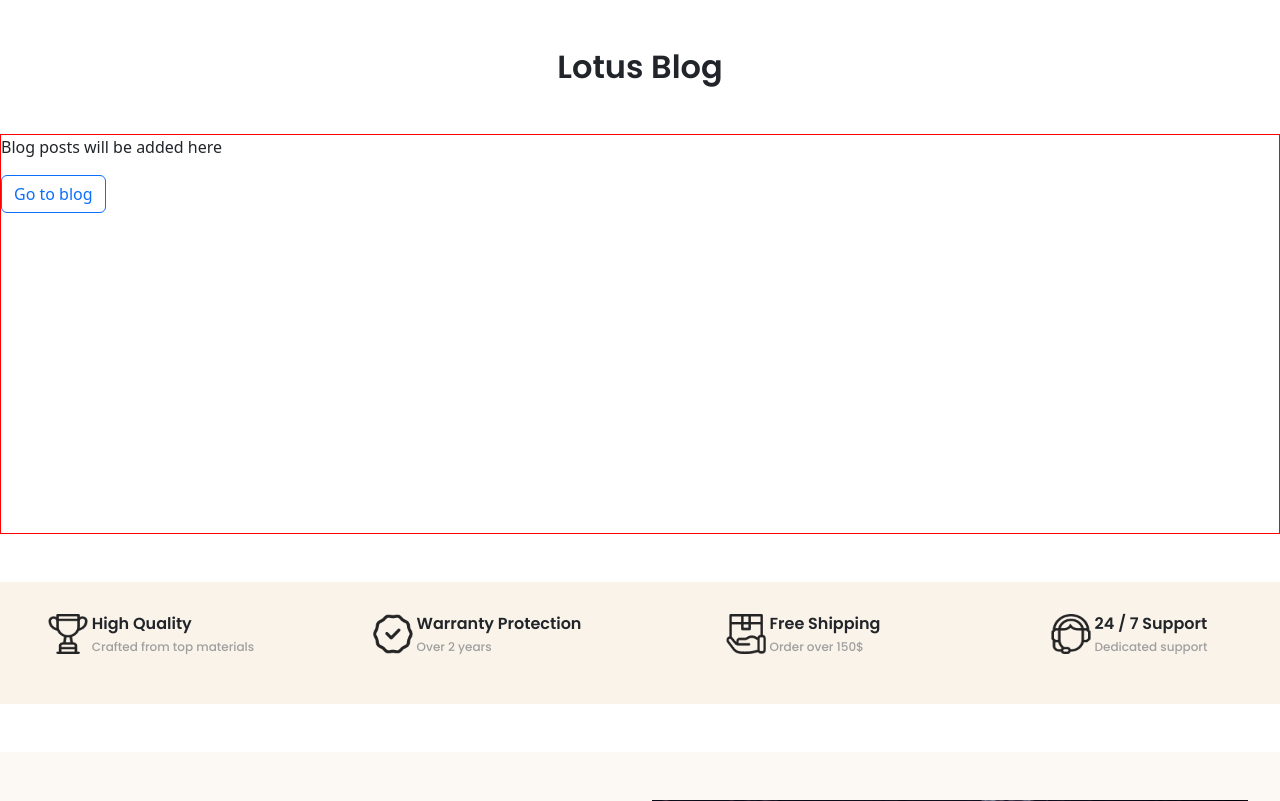
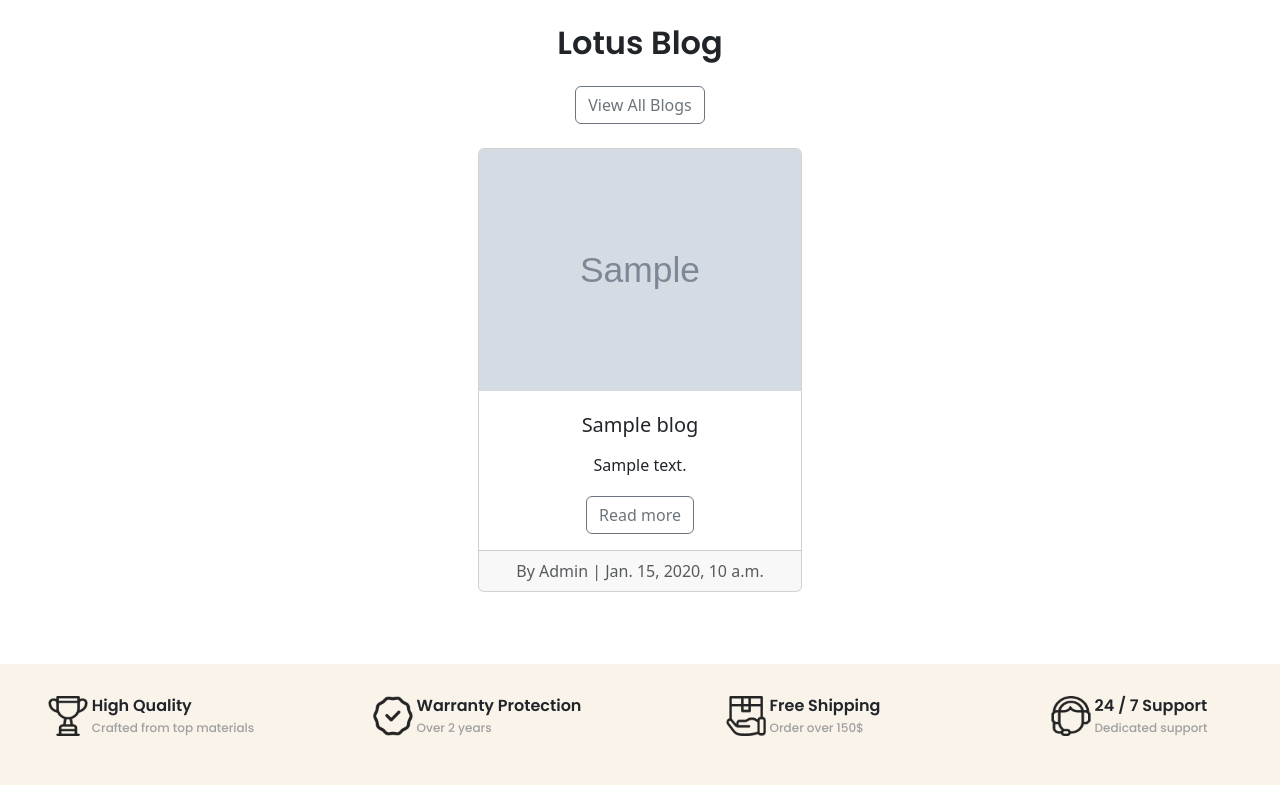
Before and after one commit to mervecoskunn/lotus-project, a Django app: template lotus/lotus/templates/lotus/home.html in a window 1280 px wide. Shown: the part 725-1526 px from the top of the page. Run offline with Django 5.2, Linux system fonts and the light colour scheme; the template is opened without the code that fills it: most values are stand-ins (such as "Sample title", 1, 10 or a date in 2020); grey boxes marked "Sample" are stand-in pictures.

Commit message:
latest-posts.html

```diff
--- a/lotus/lotus/static/lotus/css/home.css
+++ b/lotus/lotus/static/lotus/css/home.css
@@ -79,35 +79,28 @@
   }
 }
 
-/* Slider  */
-.cards-wrapper {
-  display: flex;
-  justify-content: center;
+/* Latest blogs styling */
+.blog-container {
+  max-width: 450px !important;
 }
-.card img {
-  max-width: 100%;
-  max-height: 100%;
+
+.blog-container h5 {
+  overflow: hidden;
+  display: -webkit-box;
+  -webkit-line-clamp: 1; /* Limit the number of lines to 2 */
+  -webkit-box-orient: vertical;
+  line-height: 1.8em; /* Adjust the line height as needed */
 }
-.card {
-  margin: 0 0.5em;
-  box-shadow: 2px 6px 8px 0 rgba(22, 22, 26, 0.18);
-  border: none;
-  border-radius: 0;
+
+.blog-img {
+  width: 400px !important;
+  height: 400px !important;
 }
-.carousel-inner {
-  padding: 1em;
+
+.blog-content {
+  overflow: hidden;
+  display: -webkit-box;
+  -webkit-line-clamp: 2; /* Limit the number of lines to 2 */
+  -webkit-box-orient: vertical;
+  line-height: 1.8em; /* Adjust the line height as needed */
 }
-.carousel-control-prev,
-.carousel-control-next {
-  background-color: #e1e1e1;
-  width: 5vh;
-  height: 5vh;
-  border-radius: 50%;
-  top: 50%;
-  transform: translateY(-50%);
-}
-@media (min-width: 768px) {
-  .card img {
-    height: 11em;
-  }
-}
--- a/lotus/lotus/templates/lotus/home.html
+++ b/lotus/lotus/templates/lotus/home.html
@@ -17,10 +17,10 @@
 
 {% block lotus_content %}
     <main>
-        <h2 class="poppins-600 text-center my-5">Lotus Blog</h2>
-
-        <section>
-            {% include "lotus/includes/blog-posts.html" %}
+        <section class="container text-center">
+            <h2 class="poppins-600 text-center my-4">Lotus Blog</h2>
+            <a class="btn btn-outline-secondary">View All Blogs</a>
+            {% include "lotus/includes/latest-blogs.html" with latest_blogs=latest_blogs %}
         </section>
 
         <section class="mt-5">
--- a/lotus/lotus/templates/lotus/includes/blog-posts.html
+++ /dev/null
@@ -1,6 +0,0 @@
-
-<div style="height: 400px; width: '100%'" class="red-border">
-    <p>Blog posts will be added here</p>
-    <a type="button" class="btn btn-outline-primary">Go to blog</a>
-
-</div>
--- /dev/null
+++ b/lotus/lotus/templates/lotus/includes/latest-blogs.html
@@ -0,0 +1,23 @@
+{% load static %}
+
+<div class="container-fluid">
+    <div class="row justify-content-center">
+        {% for blog in latest_blogs %}
+            <div class="col-4 p-4 blog-container">
+                <div class="card text-center">
+                    <img src="{% static blog.img_path %}"
+                         class="card-img-top"
+                         alt="chackra blog"
+                         class="blog-img">
+                    <div class="card-body">
+                        <h5 class="card-title">{{ blog.title }}</h5>
+                        <p class="card-text blog-content">{{ blog.content }}</p>
+                        <a href="#" class="btn btn-outline-secondary">Read more</a>
+                    </div>
+                    <div class="card-footer text-body-secondary">By Admin | {{ blog.date }}</div>
+                </div>
+            </div>
+
+        {% endfor %}
+    </div>
+</div>
--- a/lotus/lotus/views.py
+++ b/lotus/lotus/views.py
@@ -1,9 +1,13 @@
 from django.shortcuts import render
 from django.http import HttpResponse
+from blog import models
 
 
 def home(request):
-    return render(request, 'lotus/home.html')
+    context = {
+        'latest_blogs': models.post_list[:3]
+    }
+    return render(request, 'lotus/home.html', context)
 
 
 def contact(request):
```
